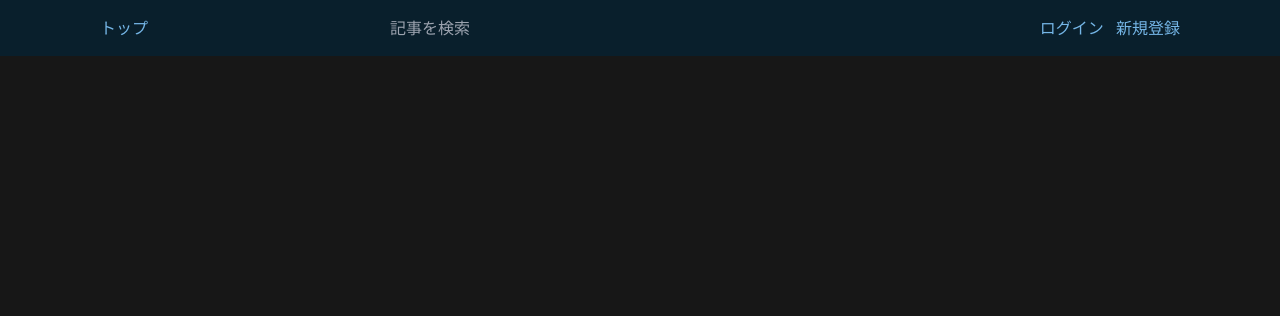
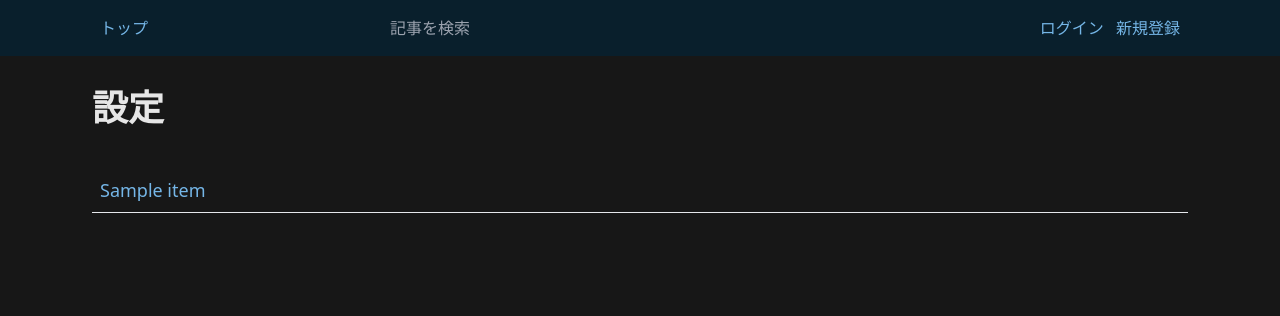
Before and after one commit to RikuDelicious/raccoon, a Django app: template raccoon/articleapp/templates/articleapp/user_settings.html in a window 1280 px wide. Shown: the top 316 px of the page. Run offline with Django 4.2, Linux system fonts and the light colour scheme; the template is opened without the code that fills it: most values are stand-ins (such as "Sample title", 1, 10 or a date in 2020); some libraries are stand-ins or nearby versions.

Commit message:
プロフィール更新画面作成

```diff
--- a/raccoon/articleapp/templates/articleapp/user_settings.html
+++ b/raccoon/articleapp/templates/articleapp/user_settings.html
@@ -2,4 +2,19 @@
 
 {% block title %}設定{% endblock title %}
 
-{% block main %}{% endblock main %}
+{% block main %}
+<h1 class="text-4xl font-bold text-[#E6E6E6] mb-10">設定</h1>
+<ul class="flex text-lg text-[#75B6E7] mb-6">
+    {% for item in menu_items %}
+        {% if item.name == current_menu_item %}
+            <li class="p-2 border-x border-t">{{ item.label }}</li>
+        {% else %}
+            <li class="p-2 border-b"><a href="{% url item.url_name %}">{{ item.label }}</a></li>
+        {% endif %}
+    {% endfor %}
+    <li class="grow border-b"></li>
+</ul>
+{% if current_menu_item == "profile" %}
+    {% include "articleapp/snippets/settings_profile.html" with form=form %}
+{% endif %}
+{% endblock main %}
```
Also changed, not shown: raccoon/articleapp/templates/articleapp/snippets/settings_profile.html (added, +34 -0 lines).
